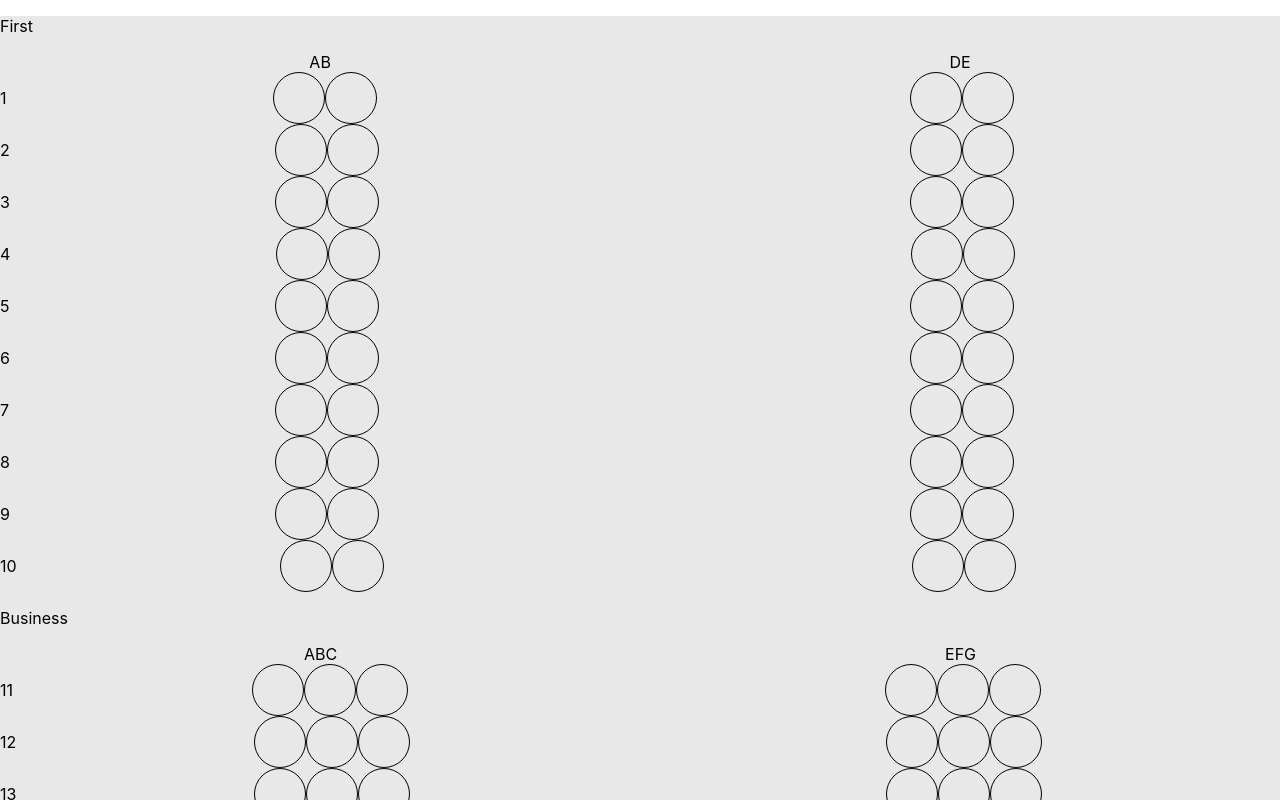
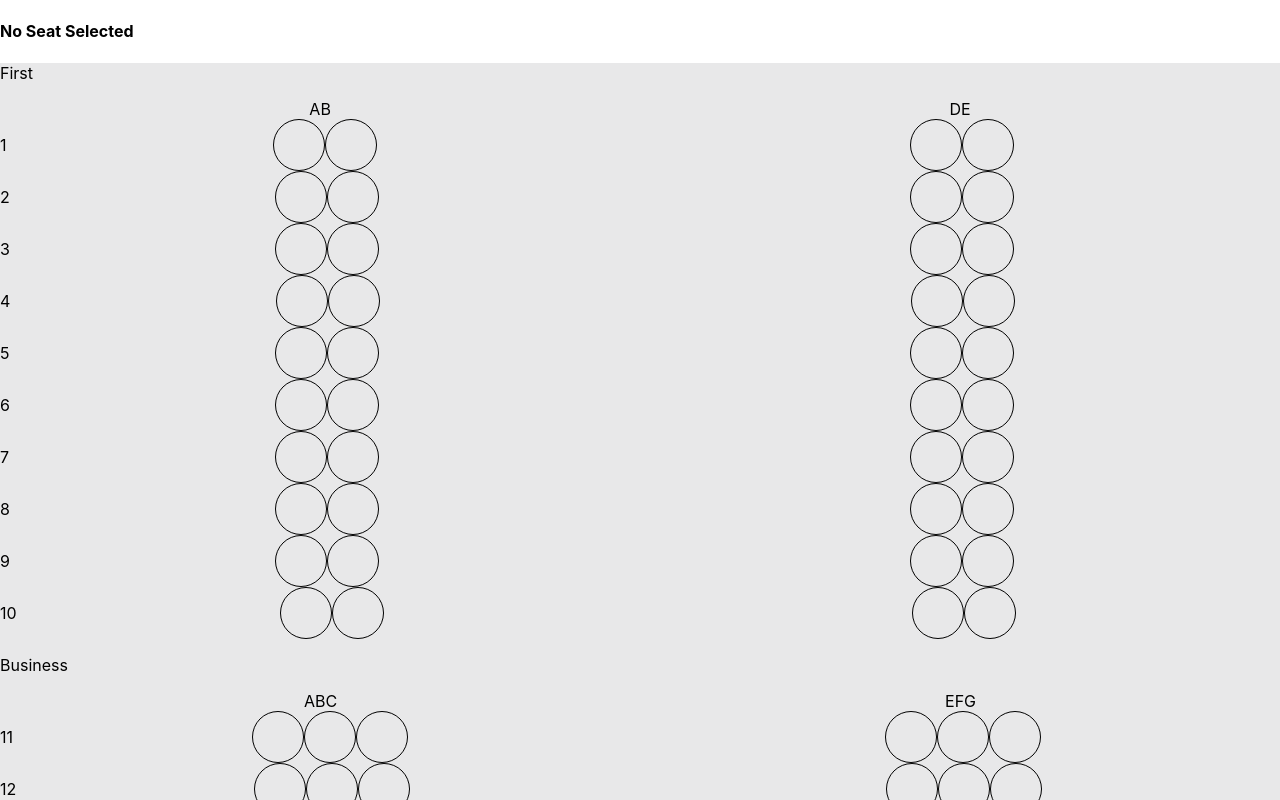
Before and after one commit to nbond211/lola_seats, a React (Create React App) app: page / in a window 1280 px wide. Shown: the top 800 px of the page. Built offline with nearby package versions, Linux system fonts and the light colour scheme.

Commit message:
adds logic to display selected seat to SideBar component

```diff
--- a/src/components/SideBar/index.js
+++ b/src/components/SideBar/index.js
@@ -6,9 +6,31 @@ class SideBar extends Component {
   render() {
 
     const { allSeats, selectedSeatId } = this.props;
+    const selectedSeat = allSeats[selectedSeatId];
+
+    let selectedSeatSection;
+    if (selectedSeat) {
+      selectedSeatSection = (
+        <div className="selectedSeatSection">
+          <p>Selected Seat:</p>
+          <h4>Seat {selectedSeatId}</h4>
+          <p>{selectedSeat.class}</p>
+        </div>
+      );
+    }
+    else {
+      selectedSeatSection = (
+        <div className="selectedSeatSection">
+          <h4>No Seat Selected</h4>
+        </div>
+      );
+    }
 
     return (
       <div id="SideBar">
+        <div className="SidebarContent">
+          {selectedSeatSection}
+        </div>
       </div>
     );
   }
```
